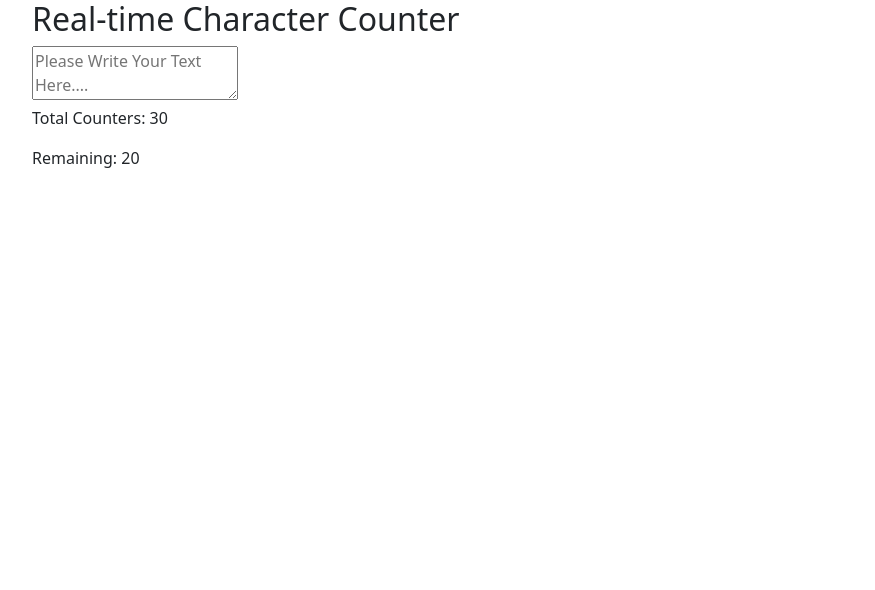
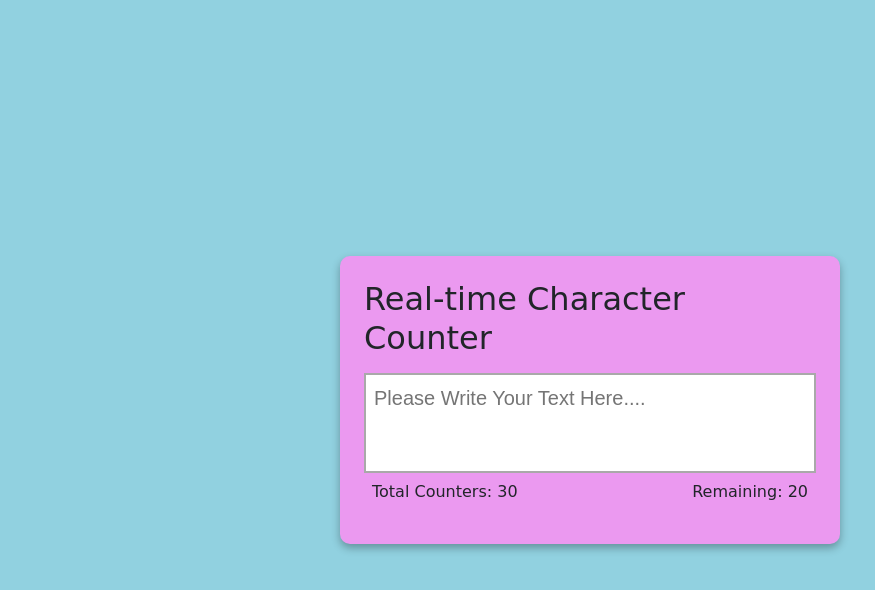
Before and after one commit to katherinekhine/real-time-character-counter, a plain HTML site: page index.html in a window 1280 px wide. Shown: the whole page, without its empty margins (50-925 px from the left). Drawn offline with nearby package versions, Linux system fonts and the light colour scheme.

Commit message:
update index.html

```diff
--- a/index.html
+++ b/index.html
@@ -9,12 +9,15 @@
         integrity="sha384-QWTKZyjpPEjISv5WaRU9OFeRpok6YctnYmDr5pNlyT2bRjXh0JMhjY6hW+ALEwIH" crossorigin="anonymous">
 </head>
 
-<body>
-    <div class="container">
+<body class="d-flex justify-content-center item align-items-center"
+    style="height: 100vh; background-color: #91d1e0; font-family: cursive;">
+    <div class="m-5 p-4"
+        style="background-color: #eb99f0; width: 500px; border-radius: 10px; box-shadow: 0 4px 8px rgb(0, 0, 0, .3);">
         <h2>Real-time Character Counter</h2>
-        <textarea name="" id="textarea" class="textarea" placeholder="Please Write Your Text Here...."
-            maxlength="60"></textarea>
-        <div class="counter-container">
+        <textarea name="" id="textarea" class="mt-2 fs-5 p-2"
+            style="resize: none; width: 100%; height: 100px; font-family: sans-serif; box-sizing: border-box; border: solid 2px darkgray;"
+            placeholder="Please Write Your Text Here...." maxlength="60"></textarea>
+        <div class="d-flex justify-content-between px-2">
             <p>Total Counters: <span class="total-counter" id="total-counter">30</span></p>
             <p>Remaining: <span class="remaining-counter" id="remaining-counter">20</span></p>
         </div>
```
